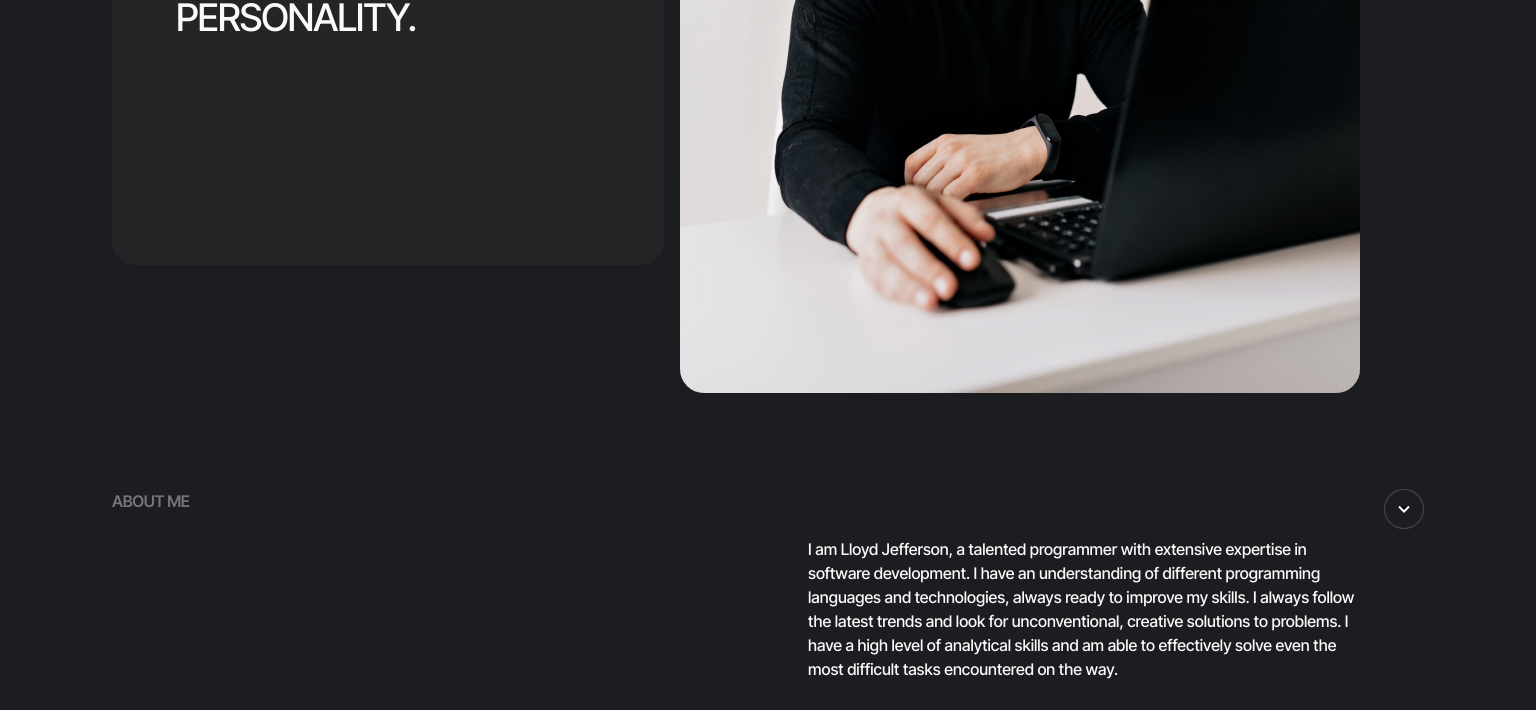
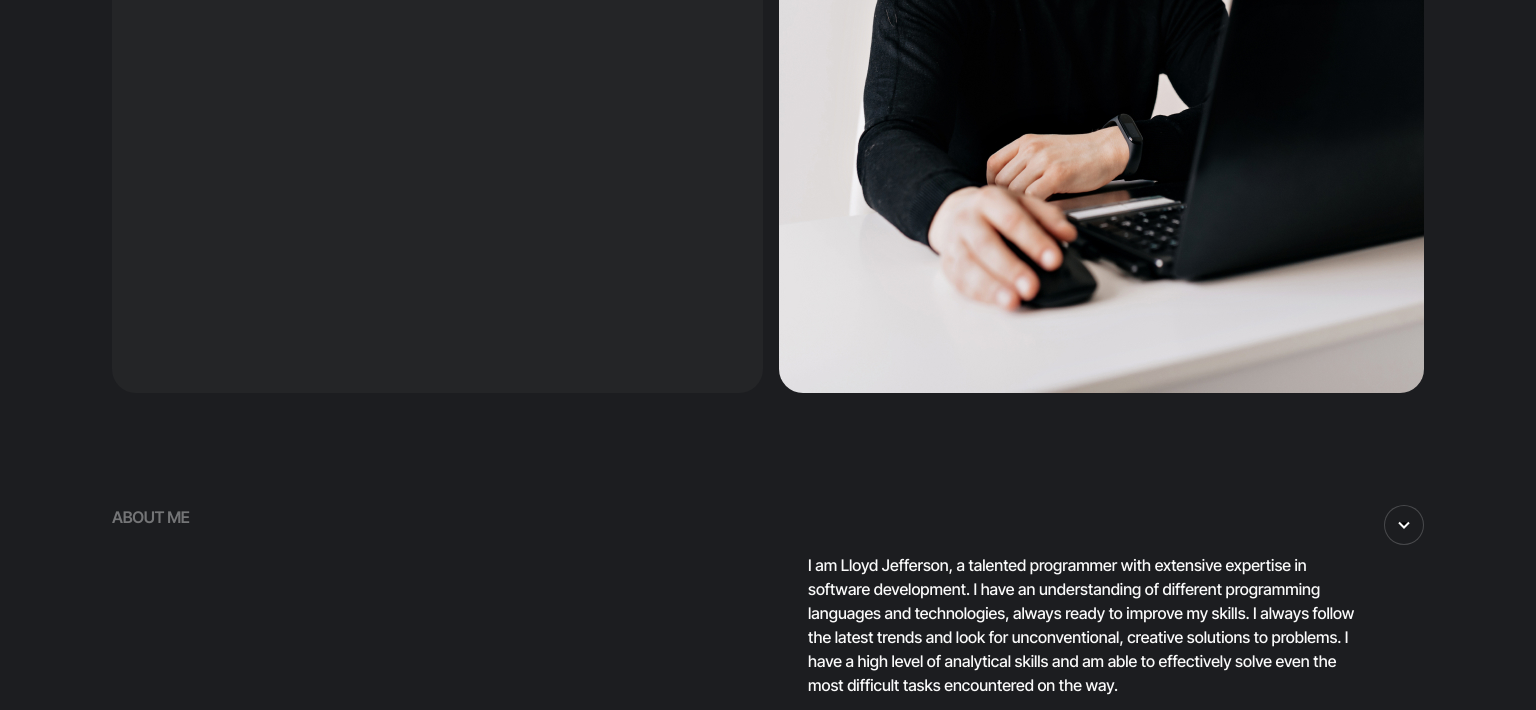
Before and after one commit to olha-bezklepchenko/project_JS-TechAchievers, a website built with Vite: page src/index.html in a window 1536 px wide. Shown: the part 429-1139 px from the top of the page. Built offline with nearby package versions, Linux system fonts and the light colour scheme.

Commit message:
add markup

```diff
--- a/src/css/about-me.css
+++ b/src/css/about-me.css
@@ -6,7 +6,7 @@
 
 .about-text-container {
     border-radius: 24px;
-    height: 436px;
+    height: 500px;
     background: #242527;
     margin-bottom: 16px;
     padding: 32px;
@@ -140,7 +140,7 @@ color: #fafafa;
 }
 
 .about-text-container{
-    height: 572px;
+    height: 700px;
     padding: 64px;
 }
 
@@ -205,7 +205,7 @@ font-size: 20px;
     margin-bottom: 96px;
 }
 .about-text-container {
-    width: 552px;
+    width: 680px;
 }
 .about-ac-panel{
     padding-left: 696px;
```
